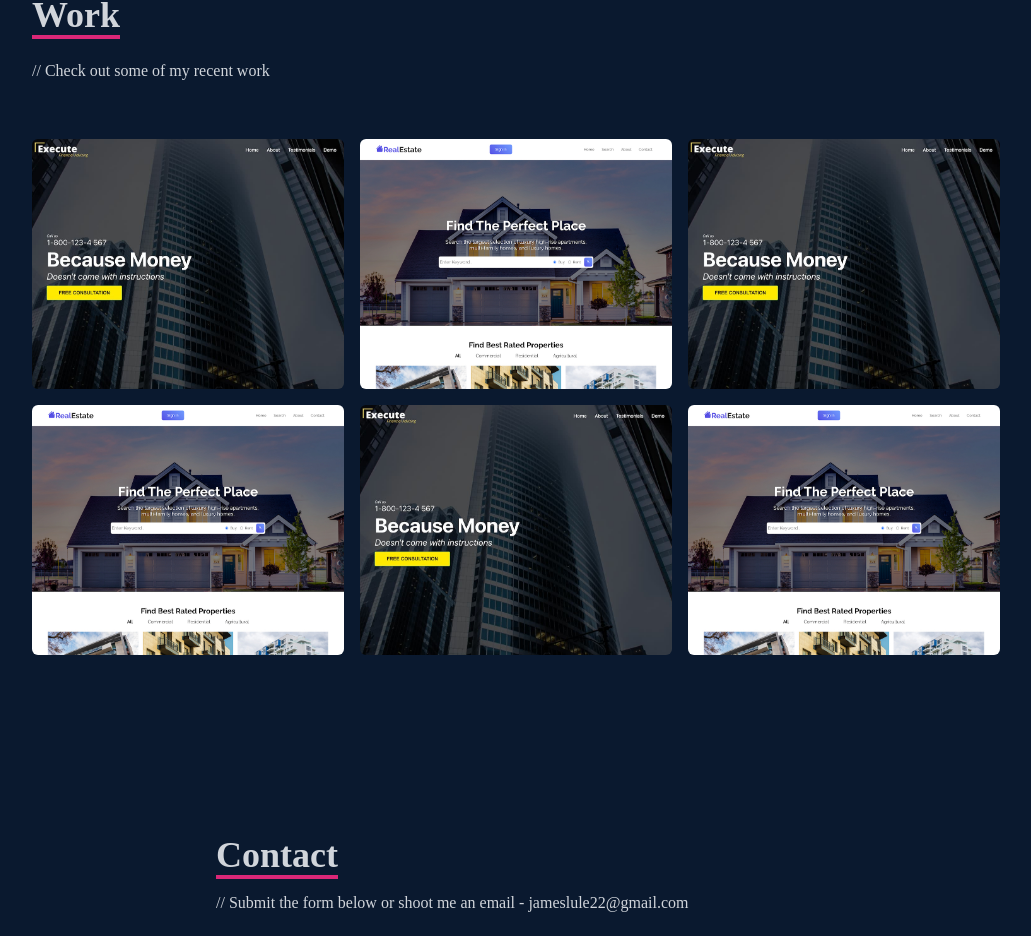
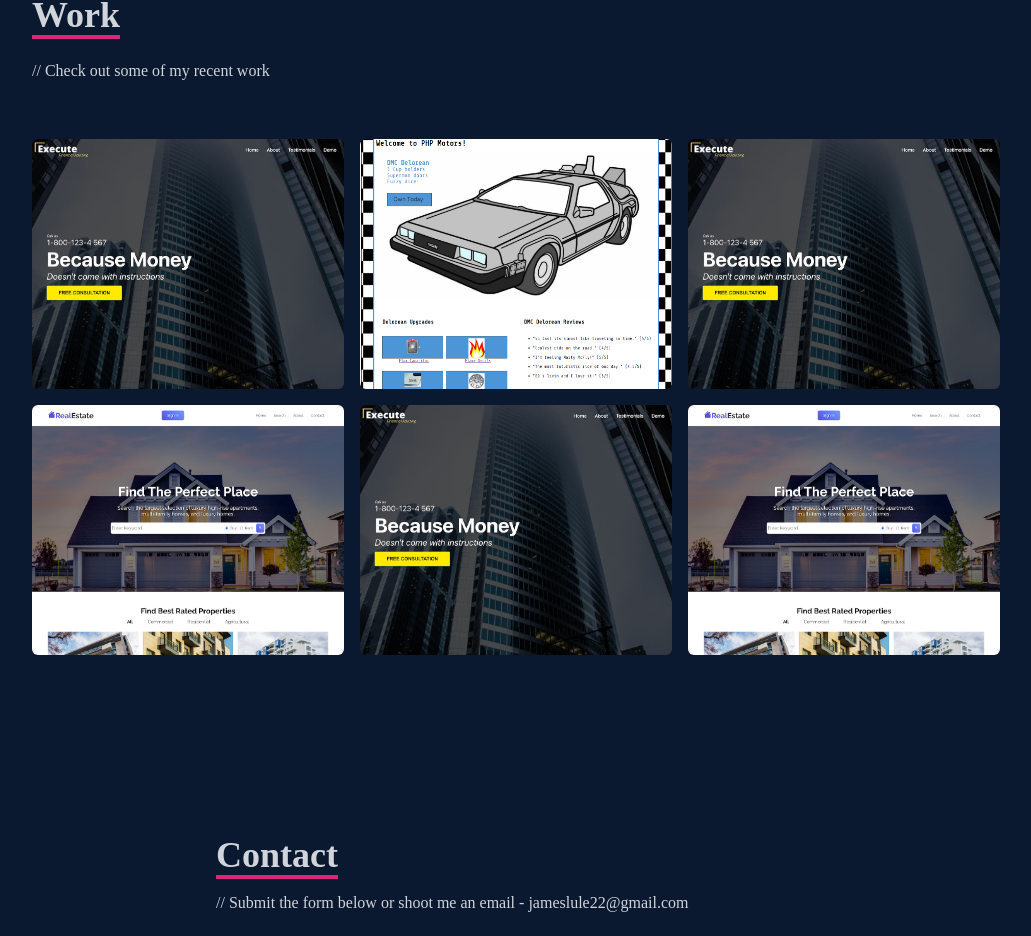
Before and after one commit to jlule/my-portfolio, a React (Create React App) app: page / in a window 1280 px wide. Shown: the part 2475-3411 px from the top of the page, without its empty margins (124-1155 px from the left). Built offline with nearby package versions, Linux system fonts and the light colour scheme.

Commit message:
phpmotors

```diff
--- a/src/components/Work.jsx
+++ b/src/components/Work.jsx
@@ -1,6 +1,7 @@
 import React from 'react'
 import WorkImg from '../assets/workImg.jpeg'
 import realEstate from '../assets/realestate.jpg'
+import phpmotors from '../assets/phpmotors.png'
 
 const Work = () => {
   return (
@@ -38,20 +39,20 @@ const Work = () => {
 
           </div>
 
-          <div style={{backgroundImage:`url(${realEstate})`}}
+          <div style={{backgroundImage:`url(${phpmotors})`}}
           className='shadow-lg shadow-[#040c161] group container rounded-md flex justify-center items-center mx-auto content-div'>
 
             {/* Hover  Effects*/}
             <div className='opacity-0 group-hover:opacity-100'>
               <span className='text-2xl font-bold text-white tracking-wider'>
-                React JS Application
+                PHP Motors
 
               </span>
               <div className='pt-8 text-center'>
-                <a href="/">
+                <a href="https://www.youtube.com/watch?v=YkHXamLNrlA&ab_channel=michaeljames">
                   <button className='text-center rounded-lg px-4 py-3 m-3 bg-white text-gray-700 font-bold text-lg'>Demo</button>
                 </a>
-                <a href="/">
+                <a href="https://github.com/jlule/PHP-motors-website/tree/main/phpmotors">
                   <button className='text-center rounded-lg px-4 py-3 m-3 bg-white text-gray-700 font-bold text-lg'>Code</button>
                 </a>
 
```
Also changed, not shown: src/assets/phpmotors.png (added).
